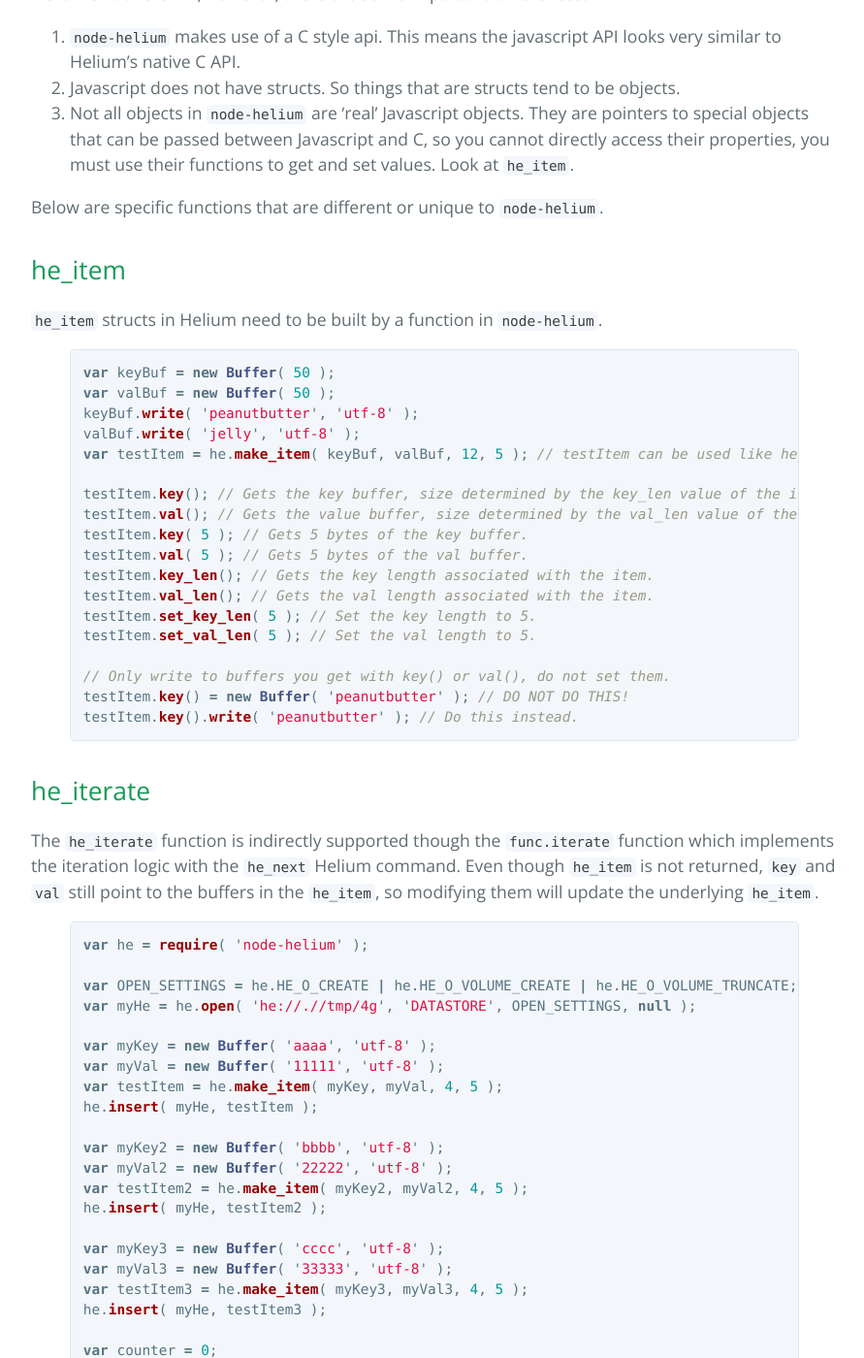
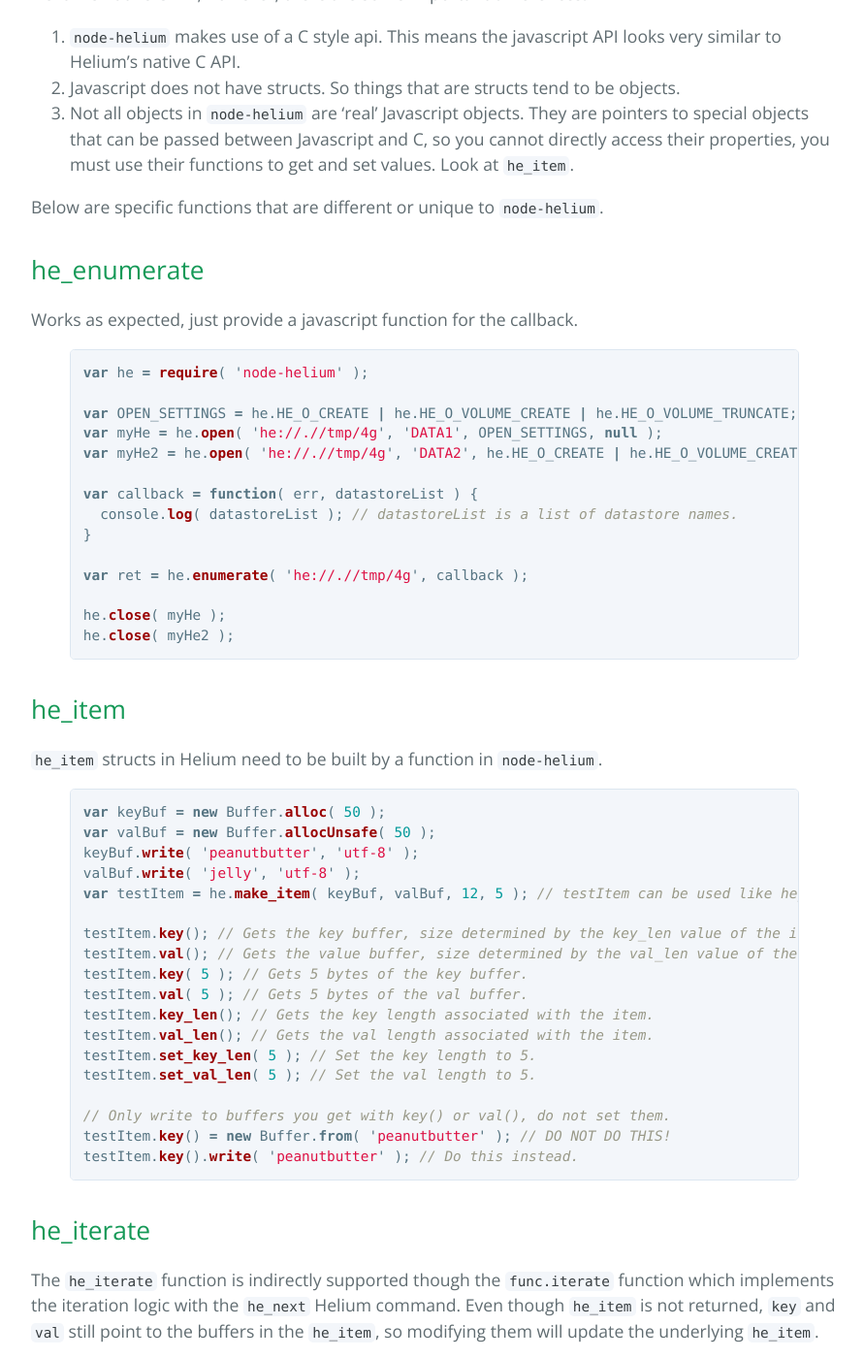
Before and after one commit to crigmaid/node-helium, a Jekyll site: the page built from index.md, in a window 1280 px wide and 1400 px high, scrolled down 4191 px. Shown: the whole window at 97% size, without its empty margins (192-1083 px from the left). Built offline with Jekyll 4.4.1, drawn with Linux system fonts in a browser that asks for light colours; some of the changed text lies outside the part shown.

Commit message:
Updated example code to NodeJS v10.x

```diff
--- a/index.md
+++ b/index.md
@@ -57,13 +57,13 @@
 
 var myHe = he.open( 'he://.//tmp/4g', 'DATASTORE', OPEN_SETTINGS, null );
 
-var myKey = new Buffer( 'peanutbutter', 'utf-8' );
-var myVal = new Buffer( 'jelly', 'utf-8' );
+var myKey = new Buffer.from( 'peanutbutter', 'utf-8' );
+var myVal = new Buffer.from( 'jelly', 'utf-8' );
 var testItem = he.make_item( myKey, myVal, 12, 5 );
 he.insert( myHe, testItem );
 
-var lookKey = new Buffer( 'peanutbutter', 'utf-8' );
-var receiveBuf = new Buffer( 50 );
+var lookKey = new Buffer.from( 'peanutbutter', 'utf-8' );
+var receiveBuf = new Buffer.allocUnsafe( 50 );
 var lookupItem = he.make_item( lookKey, receiveBuf, 12, 5 );
 he.lookup( myHe, lookupItem, 0, 5 );
 
@@ -80,8 +80,8 @@
 
 var myHe = he.open( 'he://.//tmp/4g', 'DATASTORE', OPEN_SETTINGS, null );
 
-var keyBuf = new Buffer( 50 );
-var valBuf = new Buffer( 50 );
+var keyBuf = new Buffer.alloc( 50 );
+var valBuf = new Buffer.allocUnsafe( 50 );
 
 keyBuf.write( 'peanutbutter', 'utf-8' );
 valBuf.write( 'jelly', 'utf-8' );
@@ -150,12 +150,31 @@
 
 Below are specific functions that are different or unique to `node-helium`.
 
+## he_enumerate {#he_enumerate}
+Works as expected, just provide a javascript function for the callback.
+{% highlight javascript %}
+var he = require( 'node-helium' );
+
+var OPEN_SETTINGS = he.HE_O_CREATE | he.HE_O_VOLUME_CREATE | he.HE_O_VOLUME_TRUNCATE;
+var myHe = he.open( 'he://.//tmp/4g', 'DATA1', OPEN_SETTINGS, null );
+var myHe2 = he.open( 'he://.//tmp/4g', 'DATA2', he.HE_O_CREATE | he.HE_O_VOLUME_CREATE, null );
+
+var callback = function( err, datastoreList ) {
+  console.log( datastoreList ); // datastoreList is a list of datastore names.
+}
+
+var ret = he.enumerate( 'he://.//tmp/4g', callback );
+
+he.close( myHe );
+he.close( myHe2 );
+{% endhighlight %}
+
 ## he_item {#he_item}
 `he_item` structs in Helium need to be built by a function in `node-helium`.
 
 {% highlight javascript %}
-var keyBuf = new Buffer( 50 );
-var valBuf = new Buffer( 50 );
+var keyBuf = new Buffer.alloc( 50 );
+var valBuf = new Buffer.allocUnsafe( 50 );
 keyBuf.write( 'peanutbutter', 'utf-8' );
 valBuf.write( 'jelly', 'utf-8' );
 var testItem = he.make_item( keyBuf, valBuf, 12, 5 ); // testItem can be used like he_item
@@ -170,7 +189,7 @@
 testItem.set_val_len( 5 ); // Set the val length to 5.
 
 // Only write to buffers you get with key() or val(), do not set them.
-testItem.key() = new Buffer( 'peanutbutter' ); // DO NOT DO THIS!
+testItem.key() = new Buffer.from( 'peanutbutter' ); // DO NOT DO THIS!
 testItem.key().write( 'peanutbutter' ); // Do this instead.
 {% endhighlight %}
 
@@ -182,18 +201,18 @@
 var OPEN_SETTINGS = he.HE_O_CREATE | he.HE_O_VOLUME_CREATE | he.HE_O_VOLUME_TRUNCATE;
 var myHe = he.open( 'he://.//tmp/4g', 'DATASTORE', OPEN_SETTINGS, null );
 
-var myKey = new Buffer( 'aaaa', 'utf-8' );
-var myVal = new Buffer( '11111', 'utf-8' );
+var myKey = new Buffer.from( 'aaaa', 'utf-8' );
+var myVal = new Buffer.from( '11111', 'utf-8' );
 var testItem = he.make_item( myKey, myVal, 4, 5 );
 he.insert( myHe, testItem );
 
-var myKey2 = new Buffer( 'bbbb', 'utf-8' );
-var myVal2 = new Buffer( '22222', 'utf-8' );
+var myKey2 = new Buffer.from( 'bbbb', 'utf-8' );
+var myVal2 = new Buffer.from( '22222', 'utf-8' );
 var testItem2 = he.make_item( myKey2, myVal2, 4, 5 );
 he.insert( myHe, testItem2 );
 
-var myKey3 = new Buffer( 'cccc', 'utf-8' );
-var myVal3 = new Buffer( '33333', 'utf-8' );
+var myKey3 = new Buffer.from( 'cccc', 'utf-8' );
+var myVal3 = new Buffer.from( '33333', 'utf-8' );
 var testItem3 = he.make_item( myKey3, myVal3, 4, 5 );
 he.insert( myHe, testItem3 );
 
@@ -225,8 +244,8 @@
 var OPEN_SETTINGS = he.HE_O_CREATE | he.HE_O_VOLUME_CREATE | he.HE_O_VOLUME_TRUNCATE;
 var myHe = he.open( 'he://.//tmp/4g', 'DATASTORE', OPEN_SETTINGS, null );
 
-var myKey = new Buffer( 'peanutbutter', 'utf-8' );
-var myVal = new Buffer( 'jelly', 'utf-8' );
+var myKey = new Buffer.from( 'peanutbutter', 'utf-8' );
+var myVal = new Buffer.from( 'jelly', 'utf-8' );
 var testItem = he.make_item( myKey, myVal, 12, 5 );
 he.insert( myHe, testItem );
 
@@ -265,13 +284,13 @@
 
 Buffers and pointers in Node.js have some quirks. Javascript likes to aggressively garbage collect, so if you reassign the buffer pointer of an item, you will get strange results.
 {% highlight javascript %}
-var myKey = new Buffer( 'peanutbutter', 'utf-8' );
-var myVal = new Buffer( 'jelly', 'utf-8' );
+var myKey = new Buffer.from( 'peanutbutter', 'utf-8' );
+var myVal = new Buffer.from( 'jelly', 'utf-8' );
 var testItem = he.make_item( myKey, myVal, 12, 5 );
 he.insert( myHe, testItem );
 
-myKey = new Buffer( 'peanutbutter', 'utf-8' ); // Do not reassign myKey to a new buffer.
-myVal = new Buffer( 50 ); // Do not reassign myVal to a new buffer
+myKey = new Buffer.from( 'peanutbutter', 'utf-8' ); // Do not reassign myKey to a new buffer.
+myVal = new Buffer.allocUnsafe( 50 ); // Do not reassign myVal to a new buffer
 he.lookup( myHe, testItem, 0, 5 );
 
 console.log( myVal.toString( 'utf-8', 0, 5 ) ); // This will print NOTHING, you would expect 'jelly'
@@ -283,8 +302,8 @@
 
 `key()` and `val()` functions for `he_item` will return a buffer with a length set to the size of the `he_item`'s current `key_len` and `val_len` respectively. But the buffer will still point to the **same** data used to construct the `he_item` initially. The following example illustrates this.
 {% highlight javascript %}
-var myKey = new Buffer( 'peanutbutter', 'utf-8' );
-var myVal = new Buffer( 'jelly', 'utf-8' );
+var myKey = new Buffer.from( 'peanutbutter', 'utf-8' );
+var myVal = new Buffer.from( 'jelly', 'utf-8' );
 var testItem = he.make_item( myKey, myVal, 12, 5 );
 
 testItem.set_val_len( 3 );
```
Also changed, not shown: other parts of index.md (+1 -1 lines).
